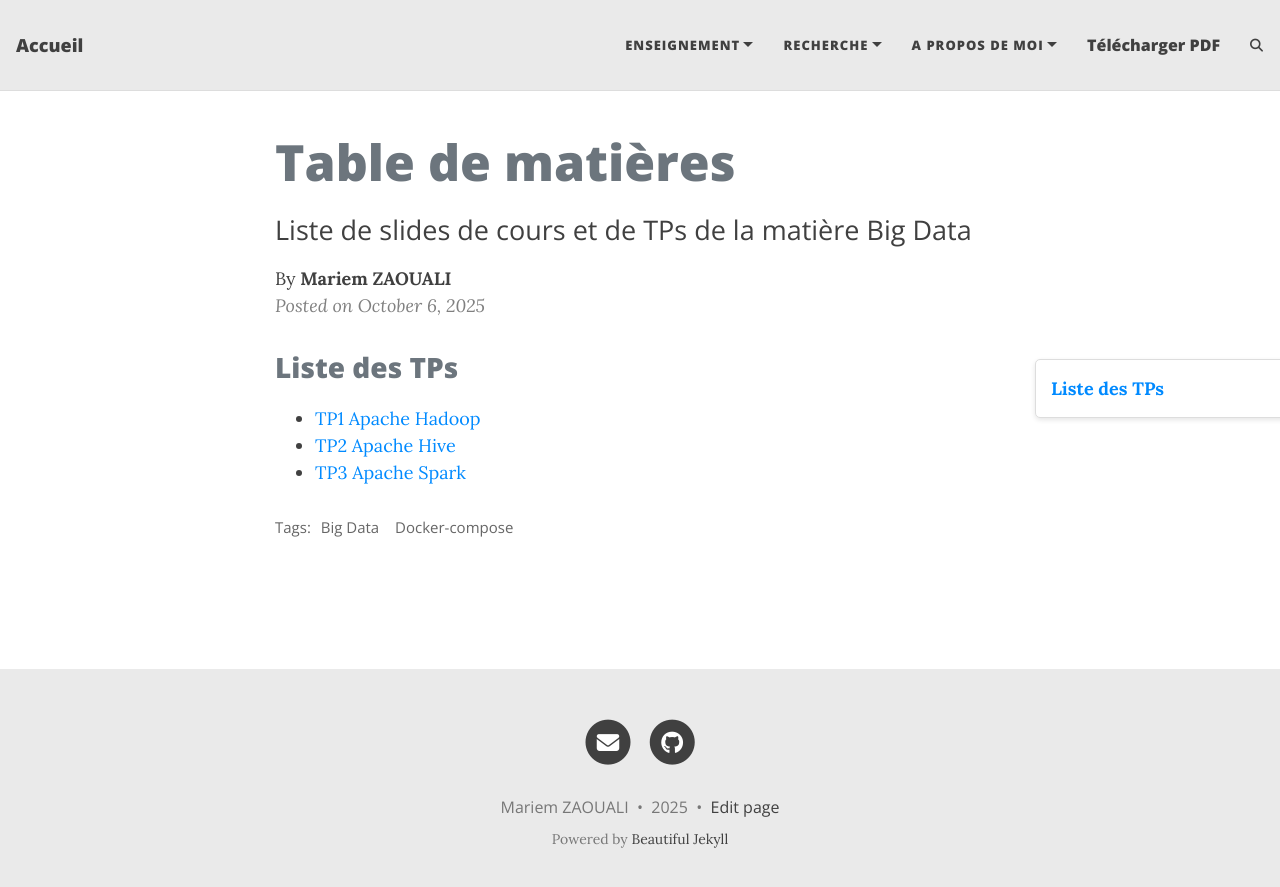
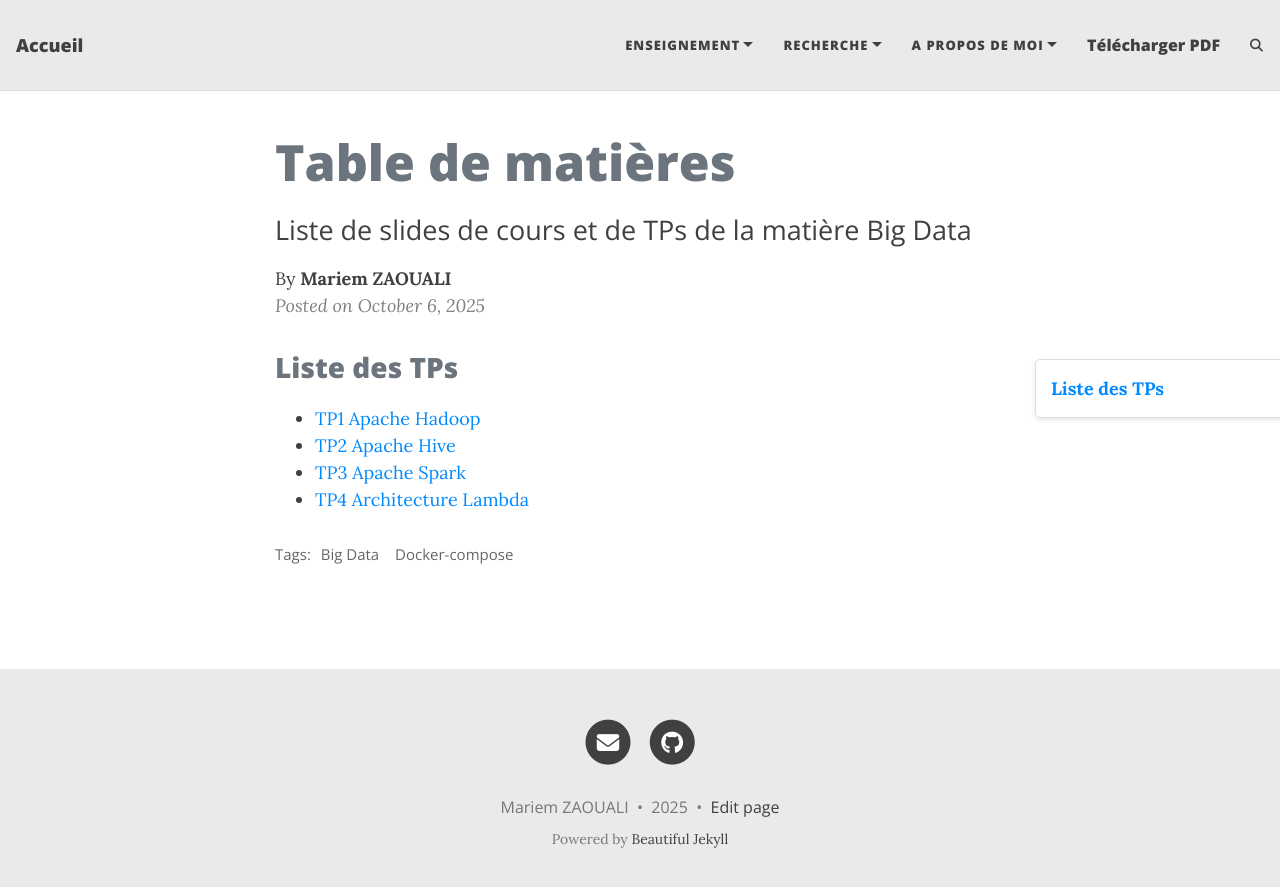
Before and after one commit to MariemZaouali/mariemzaouali.github.io, a Jekyll site: the page built from _posts/2025-10-06-TblCntBigData.md, in a window 1280 px wide. Shown: the top 887 px of the page. Built offline with Jekyll 4.4.1, drawn with Linux system fonts in a browser that asks for light colours; comment, search, counter and statistics services are not loaded.

Commit message:
Update 2025-10-06-TblCntBigData.md

```diff
--- a/_posts/2025-10-06-TblCntBigData.md
+++ b/_posts/2025-10-06-TblCntBigData.md
@@ -11,3 +11,4 @@ author: Mariem ZAOUALI
 - [TP1 Apache Hadoop](https://mariemzaouali.github.io/2025-11-07-bigDataTp1/)
 - [TP2 Apache Hive](https://mariemzaouali.github.io/2025-11-17-bigDataTp2/)
 - [TP3 Apache Spark](https://mariemzaouali.github.io/2024-11-30-bigDataTp3/)
+- [TP4 Architecture Lambda](https://mariemzaouali.github.io/2025-12-09-bigDataTp4/)
```
